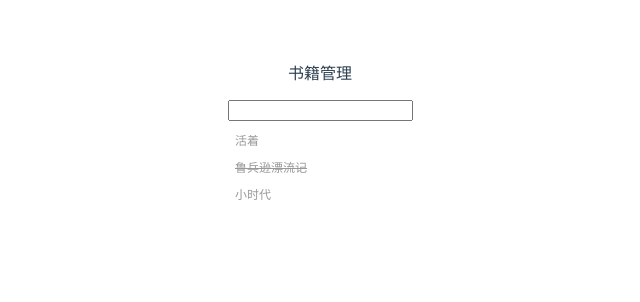
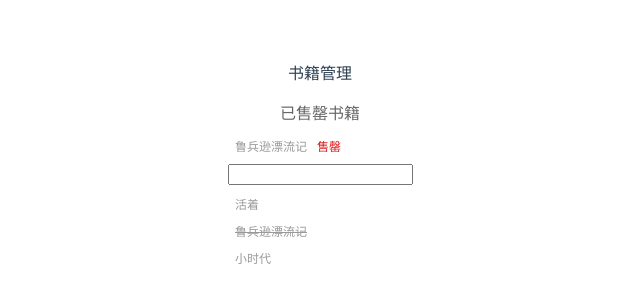
Before and after one commit to BeckHelloWord/my_vue, a Vue app: page / in a window 1280 px wide. Shown: the top 302 px of the page, without its empty margins (320-960 px from the left). Built offline with nearby package versions, Linux system fonts and the light colour scheme.

Commit message:
添加组件

```diff
--- a/config/index.js
+++ b/config/index.js
@@ -18,7 +18,7 @@ module.exports = {
   },
   dev: {
     env: require('./dev.env'),
-    port: 8080,
+    port: 8181,
     assetsSubDirectory: 'static',
     assetsPublicPath: '/',
     proxyTable: {},
--- a/package.json
+++ b/package.json
@@ -1,5 +1,5 @@
 {
-  "name": "my-project",
+  "name": "my-vue",
   "version": "1.0.0",
   "description": "A Vue.js project",
   "author": "weiyu",
--- a/src/App.vue
+++ b/src/App.vue
@@ -1,6 +1,7 @@
 <template>
   <div id="app">
     <p v-text="title"></p>
+    <sold-out :soldOutBook="items"></sold-out>
     <input type="text" v-model="bookName" @keyup.enter="addBook" />
     <ul class="bookList">
       <li v-for="item in items" v-bind:class="{isDel:item.isDel}" v-on:click="delBook(item)">{{item.name}}</li>
@@ -9,7 +10,7 @@
 </template>
 
 <script>
-  import Hello from './components/Hello'
+  import booklist from './components/booklist'
 
   export default {
     data() {
@@ -22,6 +23,8 @@
         ],
         bookName: ''
       }
+    }, components: {
+      'sold-out': booklist
     },
     methods: {
       delBook: function (item) {
@@ -54,6 +57,7 @@
 }
 .bookList li{
   margin:10px 0;
+  cursor: pointer;
 }
 .isDel{
   text-decoration: line-through;
--- /dev/null
+++ b/src/components/booklist.vue
@@ -0,0 +1,50 @@
+<template>
+  <div class="booklist">
+    <h2>{{bookListName}}</h2>
+    <ul class="soldOut">
+      <li v-for="item in soldOutBook" v-if="item.isDel">
+        {{item.name}}<span class="tips-soldout">售罄</span>
+      </li>
+    </ul>
+  </div>
+</template>
+
+<script>
+  export default {
+    name: 'booklist',
+    props: ['soldOutBook'],
+    data() {
+      return {
+        bookListName: '已售罄书籍'
+      }
+    }
+  }
+</script>
+
+<!-- Add "scoped" attribute to limit CSS to this component only -->
+<style scoped>
+  h2{
+    font-size:16px;
+    color:#666;
+    font-weight: normal;
+  }
+  .soldOut{
+  width:210px;
+  margin:0 auto;
+  font-size:12px;
+  color:#999;
+  text-align: left;
+  list-style: none;
+}
+.soldOut li{
+  margin:10px 0;
+  cursor: pointer;
+}
+.isDel{
+  text-decoration: line-through;
+}
+.tips-soldout{
+  margin-left:10px;
+  color:#DE1515;
+}
+</style>
```
Also changed, not shown: 2 other files (tests, documents, lock files or other folders).
